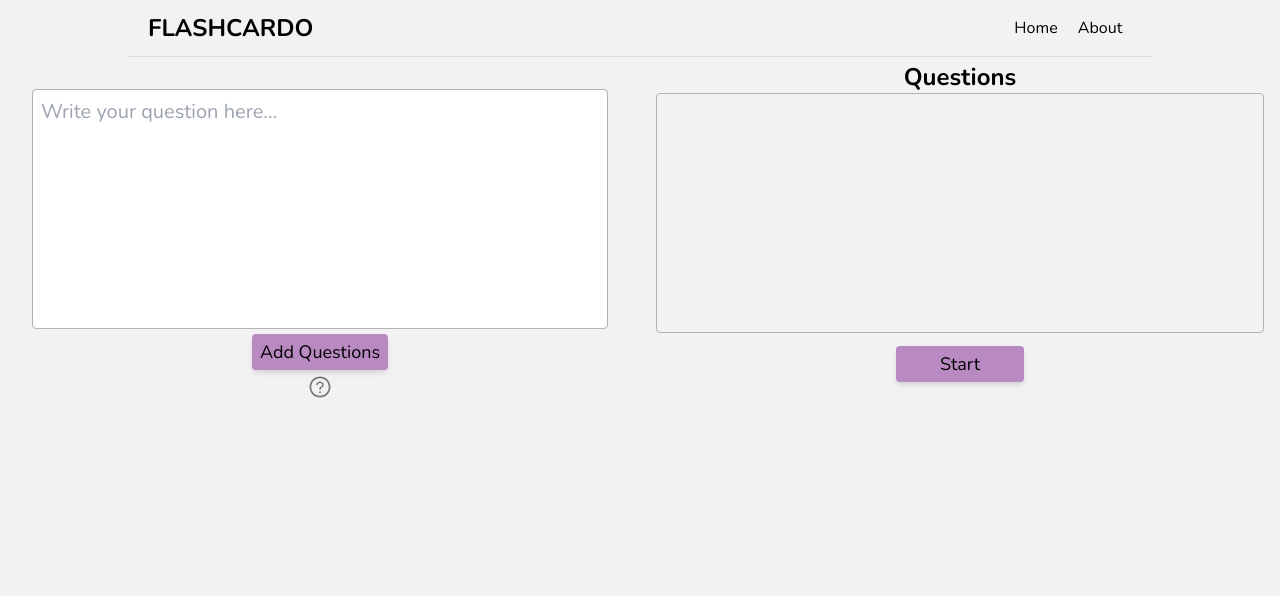
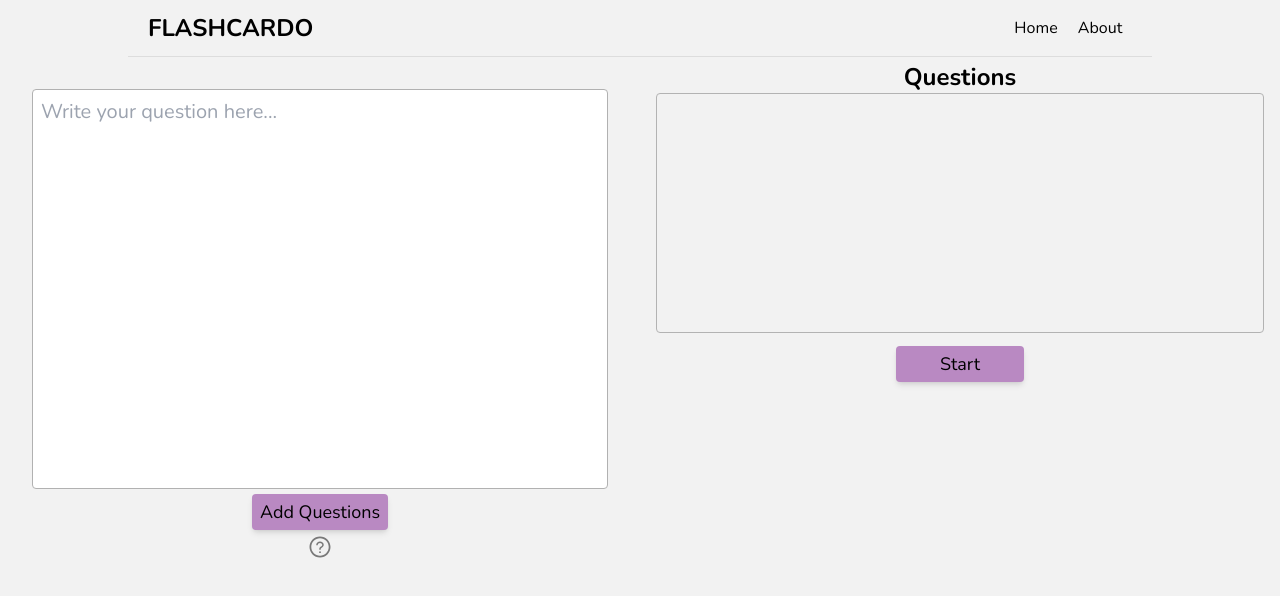
Before and after one commit to pokemau/flashcardo, a Next.js app: page /edit in a window 1280 px wide. Shown: the top 596 px of the page. Built offline with nearby package versions, Linux system fonts and the light colour scheme.

Commit message:
increase textinput min-size

```diff
--- a/src/components/jorash-mode/AddQuesBtn.tsx
+++ b/src/components/jorash-mode/AddQuesBtn.tsx
@@ -67,13 +67,12 @@ const AddQuesBtn: React.FC<AddQuesBtnProps> = ({
           <div
             className="invisible group-hover:visible opacity-0
                 group-hover:opacity-100 transition-all absolute rounded
-                top-[140%] right-[-220%] w-[8rem] z-10"
-          >
-            <Image
+                top-[140%] right-[-220%] w-[8rem] z-10">
+            {/* <Image
               alt="question-format-tooltip"
               src={tooltip}
               className="rounded"
-            />
+            /> */}
           </div>
         </div>
       </div>
--- a/src/components/jorash-mode/UserInput.tsx
+++ b/src/components/jorash-mode/UserInput.tsx
@@ -17,11 +17,10 @@ export const UserInput: React.FC<UserInputProps> = ({
       <textarea
         name="jorash-mode-textarea"
         placeholder="Write your question here..."
-        className="h-full min-h-[15rem] resize-none w-[90%] mt-2
+        className="h-full min-h-[25rem] resize-none w-[90%] mt-2
           border-[1px] border-[#b1b1b1] rounded text-xl p-2"
         onChange={(e) => handleKeyPress(e)}
-        ref={JMref}
-      ></textarea>
+        ref={JMref}></textarea>
     </>
   );
 };
```
